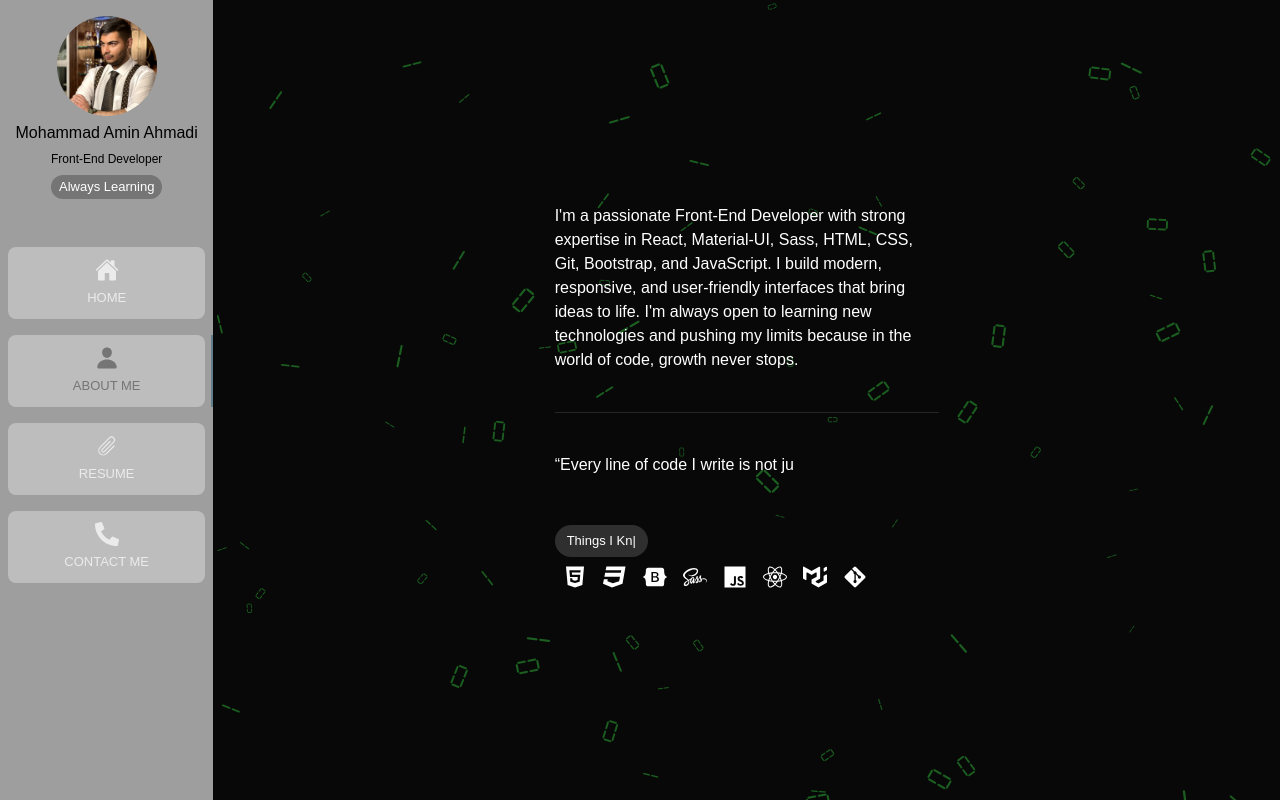
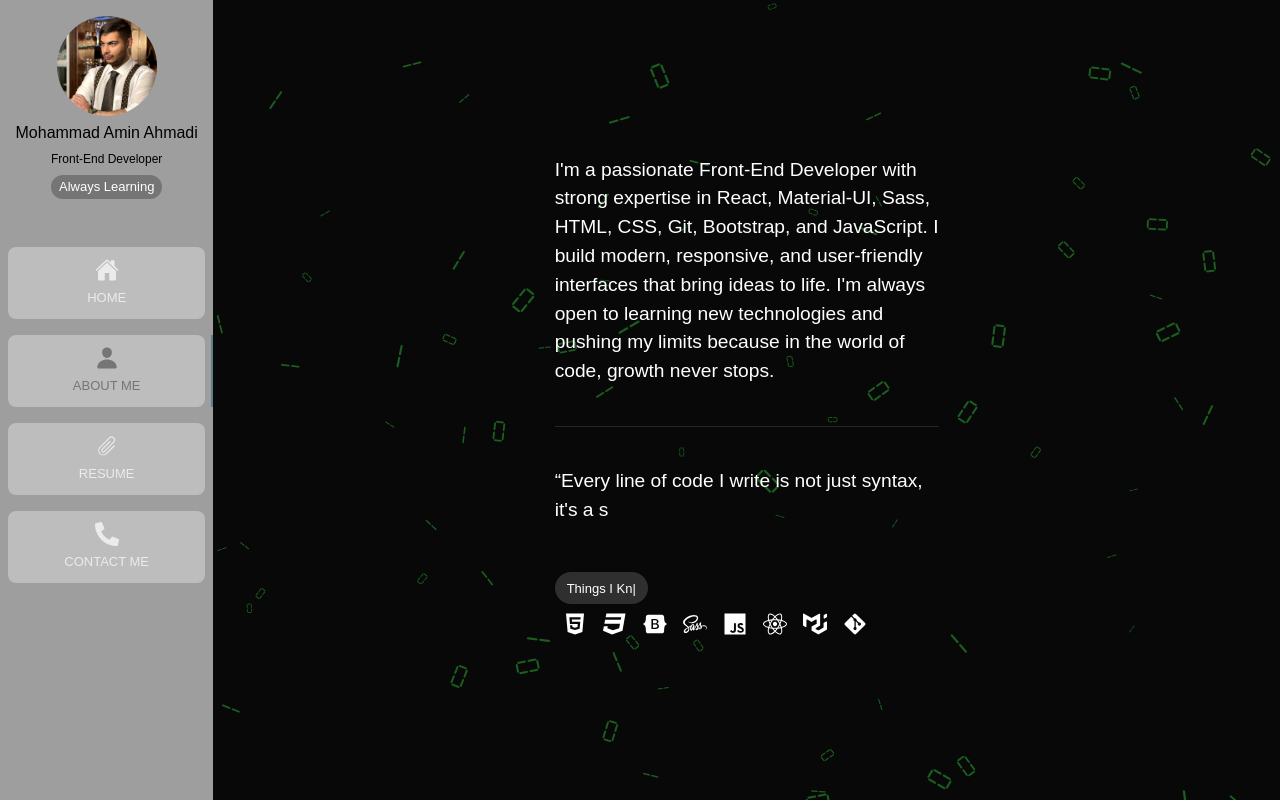
Before and after one commit to rex-vero/personal-app, a React (Create React App) app: page / in a window 1280 px wide. Both pictures are taken after a click on the tab "ABOUT ME". Built offline with nearby package versions, Linux system fonts and the light colour scheme; a web font is replaced by a local one.

Commit message:
UI updated

```diff
--- a/src/components/drawer/DrawerTabs.js
+++ b/src/components/drawer/DrawerTabs.js
@@ -7,7 +7,7 @@ const DrawerTabs = ({ drawerOpen }) => {
     const { setOpen } = useContext(DataContext);
     const mediaQuery = useMediaQuery('(min-width:900px)');
     return (
-        !mediaQuery && (<SwipeableDrawer transitionDuration={500} open={drawerOpen} onOpen={() => setOpen(true)} onClose={() => setOpen(false)}>
+        !mediaQuery && (<SwipeableDrawer sx={{ '&.MuiModal-root': { backdropFilter: 'blur(2px)' } }} anchor="right" transitionDuration={250} open={drawerOpen} onOpen={() => setOpen(true)} onClose={() => setOpen(false)}>
             <Box role="presentation" onClick={() => setOpen(false)}>
                 <Sidebar />
             </Box>
--- a/src/components/sidebar/SideLinks.js
+++ b/src/components/sidebar/SideLinks.js
@@ -1,7 +1,7 @@
 import { Tabs, Tab } from '@mui/material';
 import { useContext } from 'react';
 import DataContext from '../../contexts/DataContext';
-import { tabsData } from './SideData';
+import { tabsData } from '../../utils/sideData';
 
 const SideLinks = () => {
     const { value, setValue } = useContext(DataContext);
--- a/src/helpers/ParticlesContainer.js
+++ b/src/helpers/ParticlesContainer.js
@@ -1,6 +1,6 @@
 import React, { useEffect, useRef } from 'react';
 import { gsap } from 'gsap';
-import { initColorfulParticles, initNumberParticles, initSnowParticles, updateColorfulParticles, updateNumberParticles, updateSnowParticles, initLinkedParticles, updateLinkedParticles, drawLinks, initBubbleParticles, updateBubbleParticles } from './particles';
+import { initColorfulParticles, initNumberParticles, initSnowParticles, updateColorfulParticles, updateNumberParticles, updateSnowParticles, initLinkedParticles, updateLinkedParticles, drawLinks, initBubbleParticles, updateBubbleParticles } from '../utils/particles';
 
 const ParticlesContainer = ({ numParticles = 100, particleColor, background = '#080808', animationType }) => {
     const canvasRef = useRef(null);
--- a/src/layouts/MainLayout.js
+++ b/src/layouts/MainLayout.js
@@ -2,7 +2,7 @@ import { Outlet } from "react-router-dom";
 import Sidebar from "../components/sidebar/Sidebar";
 import { Grid } from "@mui/material";
 import { grey } from "@mui/material/colors";
-import { blurAnimation } from "../helpers/Animations";
+import { blurAnimation } from "../utils/animations";
 
 const MainLayout = () => {
   return (
--- a/src/pages/About.js
+++ b/src/pages/About.js
@@ -1,7 +1,7 @@
 import { Box, Chip, Divider, Grid, IconButton, Tooltip, Typography, Zoom } from "@mui/material";
 import ParticlesContainer from "../helpers/ParticlesContainer";
 import { green } from "@mui/material/colors";
-import { icons } from "../helpers/tooltip";
+import { icons } from "../utils/tooltip";
 import Typing from "../helpers/Typing";
 
 const About = () => {
@@ -9,12 +9,12 @@ const About = () => {
         <Box p={1}>
             <ParticlesContainer particleColor={green[900]} animationType={'number'} />
             <Grid sx={{ flexDirection: 'column', width: { xs: 'auto', md: '30vw' } }} container>
-                <Typography variant="body1" color="#fff">
-                    <Typing strings={["I'm a passionate Front-End Developer with strong expertise in React, Material-UI, Sass, HTML, CSS, Git, Bootstrap, and JavaScript. I build modern, responsive, and user-friendly interfaces that bring ideas to life. I'm always open to learning new technologies and pushing my limits because in the world of code, growth never stops."]} typeSpeed={5} />
+                <Typography sx={{ fontSize: { xs: '1rem', md: '1.2rem' } }} color="#fff">
+                    <Typing strings={["I'm a passionate Front-End Developer with strong expertise in React, Material-UI, Sass, HTML, CSS, Git, Bootstrap, and JavaScript. I build modern, responsive, and user-friendly interfaces that bring ideas to life. I'm always open to learning new technologies and pushing my limits because in the world of code, growth never stops."]} typeSpeed={1} />
                 </Typography>
                 <Divider sx={{ mt: 5 }} />
-                <Typography mt={5} variant="body1" color="#fff">
-                    <Typing strings={["“Every line of code I write is not just syntax, it's a step toward creating something meaningful.”"]} typeSpeed={60} />
+                <Typography mt={5} sx={{ fontSize: { xs: '1rem', md: '1.2rem' } }} color="#fff">
+                    <Typing strings={["“Every line of code I write is not just syntax, it's a step toward creating something meaningful.”"]} typeSpeed={40} />
                 </Typography>
             </Grid>
             <Box mt={6}>
--- a/src/pages/Home.js
+++ b/src/pages/Home.js
@@ -8,9 +8,9 @@ const Home = () => {
         <Box textAlign={'center'} m={1}>
             <ParticlesContainer particleColor={blue[100]} animationType={'snow'} />
             <Typography color={grey[50]} sx={{ fontSize: { xs: '1.5rem', md: '3rem' } }}>
-                <Typing strings={['[{ "Mohammad Amin Ahmadi" }]']} typeSpeed={200} />
+                <Typing strings={['[{ "Mohammad Amin Ahmadi" }]']} typeSpeed={100} />
             </Typography>
-            <Typography sx={{ fontSize: { xs: '1.1rem', md: '1.8rem' }, textDecoration: 'underline', textDecorationColor: green[900] }} color={green[800]}>
+            <Typography sx={{ fontSize: { xs: '1.1rem', md: '1.8rem' } }} color={green[800]}>
                 <Typing loop strings={["I'm Front-End Developer", "I'm Programer", "I'm Always Excited To Bring Life With Code"]} typeSpeed={90} backSpeed={25} />
             </Typography>
         </Box>
--- a/src/pages/NotFound.js
+++ b/src/pages/NotFound.js
@@ -3,7 +3,7 @@ import { cyan, grey } from "@mui/material/colors";
 import { useLayoutEffect } from "react";
 import { TbArrowBackUp } from "react-icons/tb";
 import { Link } from "react-router-dom";
-import { floatAnimation } from "../helpers/Animations";
+import { floatAnimation } from "../utils/animations";
 import ParticlesContainer from "../helpers/ParticlesContainer";
 
 const NotFound = () => {
```
Also changed, not shown: src/utils/animations.js (renamed from src/helpers/Animations.js), src/utils/particles.js (renamed from src/helpers/particles.js), src/utils/sideData.js (renamed from src/components/sidebar/SideData.js), src/utils/tooltip.js (renamed from src/helpers/tooltip.js).
